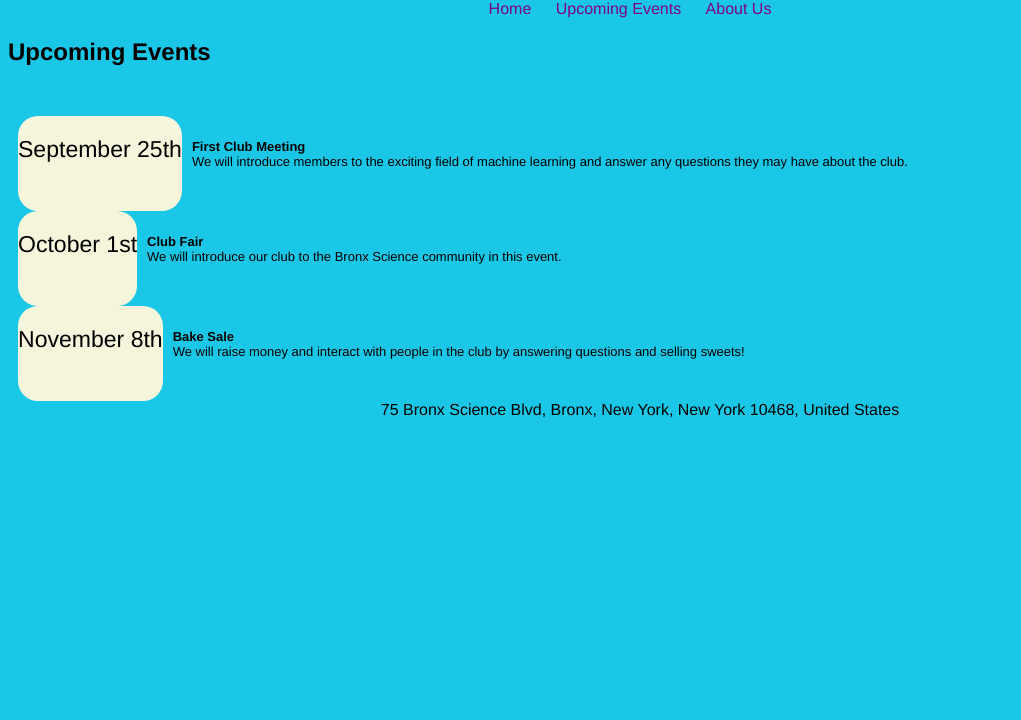
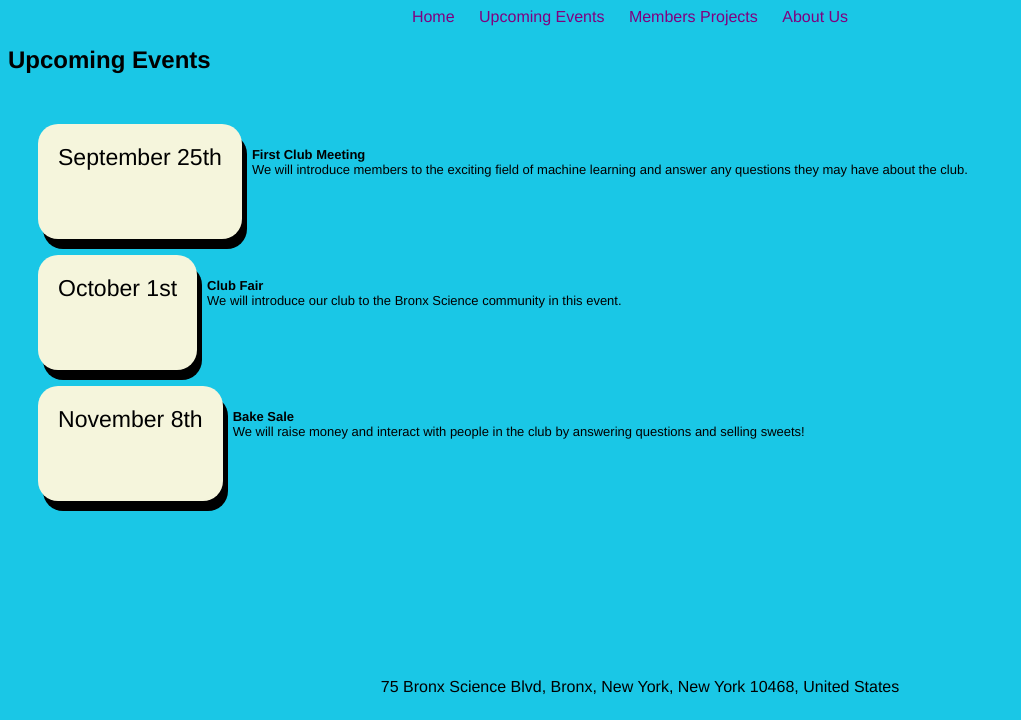
Before and after one commit to AstroNoodles/Website, a plain HTML site: page src/events.html in a window 1280 px wide. Shown: the part 80-800 px from the top of the page, without its empty margins (0-1021 px from the left). Drawn offline with Linux system fonts and the light colour scheme.

Commit message:
Revert "Update about.html"
This reverts commit 322f42b54cdbc7f7cf731ff18d1baa08f8a2fa16.

```diff
--- a/src/events.html
+++ b/src/events.html
@@ -13,6 +13,7 @@
         <nav>
             <a href="index.html"><li>Home</li></a>
             <a href="events.html"><li>Upcoming Events</li></a>
+            <a href="projects.html"><li>Members Projects</li></a>
             <a href="about.html"><li>About Us</li></a>
         </nav>
     </header>
@@ -26,10 +27,12 @@
                 may have about the club.
                 </p>
            </div>
+           <p></p>
        <div class="second-club-row">
                <div>October 1st </div>
                 <p><strong> Club Fair </strong> <br> We will introduce our club to the Bronx Science community in this event.</p>
            </div>
+           <p></p>
        <div class="third-club-row">
                <div>November 8th </div>
                 <p><strong> Bake Sale </strong> <br>
@@ -37,8 +40,10 @@
            </div>
        </div>
    </section>
+    <div class="content">
 
-    <footer>
+    </div>
+    <footer class="footer">
         75 Bronx Science Blvd, Bronx, New York, New York 10468, United States
     </footer>
 </body>
--- a/src/styles.css
+++ b/src/styles.css
@@ -1,6 +1,11 @@
+html, body {
+    height: 98%;
+}
 body {
     background: rgb(26, 199, 230);
     font-family: Helvetica, Arial, sans-serif;
+    display: flex;
+    flex-direction: column;
 }
 
 h1, h2 {
@@ -17,7 +22,8 @@ section div div {
     background: beige;
     margin: 10px 10px 10px 10px;
     text-align: center;
-    text-size: 40px;
+    text: 40px;
+    box-shadow: 5px 10px;
 }
 
 section p {
@@ -47,11 +53,13 @@ nav li {
     height: 75px;
     font-size: larger;
     padding-top: 20px;
+    padding: 20px;
 }
 
 
 #event div p {
     font-size: small;
+    padding:
 }
 
 nav li:hover {
@@ -63,3 +71,9 @@ footer {
     text-align: center;
     padding-top: 30px
 }
+.content {
+    flex: 1 0 auto;
+}
+.footer {
+    flex-shrink: 0;
+}
```
Also changed, not shown: src/about.html (+5 -2 lines), src/index.html (+4 -2 lines).
